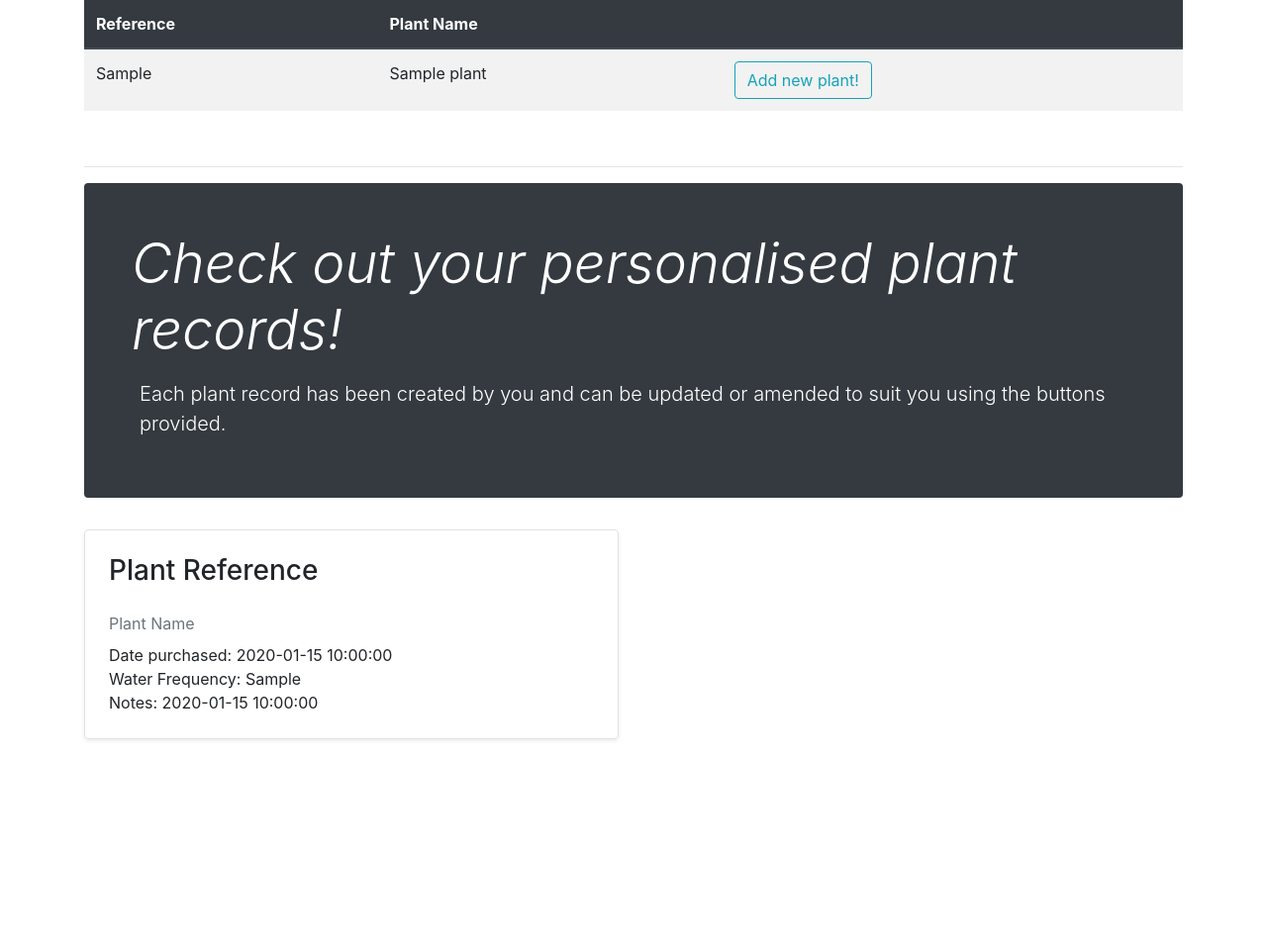
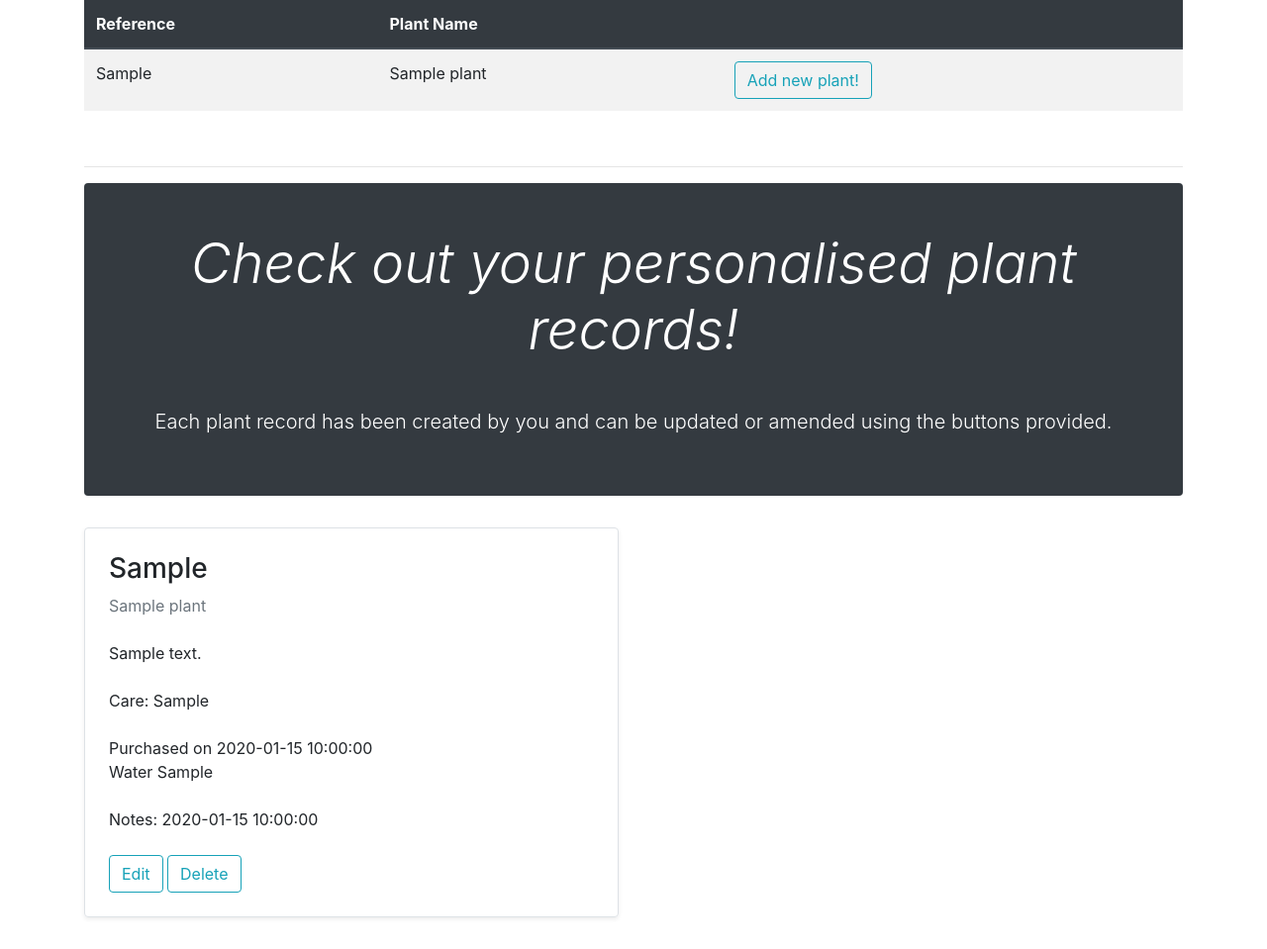
Before and after one commit to Liz94688/test_forFlourish, a Flask app: page /user_account in a window 1280 px wide. Shown: the part 236-1195 px from the top of the page at 99% size. Before the commit the page ends 984 px from the top, so only its background shows below. Run offline with Flask 2, Linux system fonts and the light colour scheme; the visitor is signed in with stand-in values (Sample User, id 1); a database or web service that is not in the repository returns one stand-in record (values such as "Sample title"); some libraries are stand-ins or nearby versions.

Commit message:
Updated user_account. Included records for user logged in only. Styled heading and individual cards for each record

```diff
--- a/app.py
+++ b/app.py
@@ -62,7 +62,6 @@ def register_user():
             'username': request.form['username'].lower(),
             'password': request.form['password'].lower()
         })
-        # Message to acknowledge registration needed
         flash(
             f'User account successfully registered for {form.username.data}', 'success')
 
@@ -116,7 +115,7 @@ def user_logged_in(f):
             return redirect(url_for('login_user'))
     return decorator
 
-
+# Authenticate user
 @user_logged_in
 def get_authenticated_user():
     return session['username']
@@ -126,9 +125,7 @@ def get_authenticated_user():
 @app.route('/logout')
 @user_logged_in
 def logout():
-    # Start a session using username
     session['logged_in'] = False
-    # Remove username from the session
     session.clear()
     flash('You are now logged out', 'success')
     return redirect(url_for('welcome_page'))
@@ -139,8 +136,8 @@ def logout():
 @user_logged_in
 def user_account():
     plants = mongo.db.plants.find()
-    user = get_authenticated_user()
-    records = mongo.db.users_plant_records.find()
+    # user = get_authenticated_user()
+    records = mongo.db.users_plant_records.find({"user": session['username']})
     return render_template("user_account.html", title='User Account', plants=plants, records=records)
 
 
@@ -165,12 +162,16 @@ def add_plant_record(plant_id):
             'plant': {
                 '_id': plant['_id'],
                 'plant_reference': plant['plant_reference'],
-                'plant_name': plant['plant_name']
+                'plant_name': plant['plant_name'],
+                'plant_description': plant['plant_description'],
+                'plant_placement': plant['plant_placement'],
+                'plant_care': plant['plant_care']
             },
             'date_purchased': request.form['date_purchased'].lower(),
             'water_frequency': request.form['water_frequency'].lower(),
             'notes_added': request.form['notes_added'].lower()
         })
+        flash('Plant recorded successfully', 'success')
         return redirect(url_for('user_account'))
     else:
         form = AddPlantRecord(request.form)
@@ -181,12 +182,14 @@ def add_plant_record(plant_id):
 @app.route('/edit_user_plant_record', methods=["GET", "POST"])
 @user_logged_in
 def edit_user_plant_record():
-    records = mongo.db.users_plant_records.find()
-    return render_template("edit_user_plant_record.html", title='Edit Plant Record', records=records)
+    return render_template("edit_user_plant_record.html", title='Edit Plant Record')
 
 
 # Delete User Plant Record
-
+@app.route('/delete_user_plant_record', methods=["GET", "POST"])
+@user_logged_in
+def delete_user_plant_record():
+    return render_template("delete_user_plant_record.html", title='Delete Plant Record')
 
 if __name__ == '__main__':
     app.run(host=os.environ.get('IP'),
--- a/templates/base.html
+++ b/templates/base.html
@@ -17,15 +17,15 @@
 </head>
 <body>
 	{% include 'includes/_navbar.html' %}
+
     {% with messages = get_flashed_messages(with_categories=true) %}
         {% if messages %}
             {% for category, message in messages %}
-                <div class="alert alert-{{ category }}">
-                    {{ message }}
-                </div>
+                <div class="alert alert-{{ category }}">{{ message }}</div>
             {% endfor %}
         {% endif %}
     {% endwith %}
+
 	<div class="container">
 		{% block content %}
 		{% endblock %}
--- a/templates/user_account.html
+++ b/templates/user_account.html
@@ -29,11 +29,12 @@
 <hr>
 
 <!-- User Plant Record Heading -->
-<div class="jumbotron p-4 p-md-5 text-white rounded bg-dark">
+<div class="jumbotron p-4 p-md-5 text-center text-white rounded bg-dark">
 	<div class="col-12 px-0">
 		<h1 class="display-4 font-italic">Check out your personalised plant records!</h1>
+        <br>
 		<p class="lead my-1 p-2">Each plant record has been created by you and can be
-			updated or amended to suit you using the buttons provided.</p>
+			updated or amended using the buttons provided.</p>
 	</div>
 </div>
 
@@ -44,11 +45,19 @@
 		<div
 			class="row no-gutters border rounded overflow-hidden flex-md-row mb-4 shadow-sm h-md-250 position-relative">
 			<div class="col p-4 d-flex flex-column position-static">
-				<h3 class="mb-4">Plant Reference</h3>
-				<div class="mb-2 text-muted">Plant Name</div>
-				<p class="card-text mb-auto">Date purchased: {{record.date_purchased}}</p>
-				<p class="card-text mb-auto">Water Frequency: {{record.water_frequency}}</p>
+				<h3 class="mb-2">{{record.plant.plant_reference}}</h3>
+				<div class="mb-4 text-muted">{{record.plant.plant_name}}</div>
+				<p class="card-text mb-4">{{record.plant.plant_description}}</p>
+				<!-- <p class="card-text mb-auto">Placement: {{record.plant.plant_placement}}</p> -->
+				<p class="card-text mb-4">Care: {{record.plant.plant_care}}</p>
+				<p class="card-text mb-auto">Purchased on {{record.date_purchased}}</p>
+				<p class="card-text mb-4">Water {{record.water_frequency}}</p>
 				<p class="card-text mb-auto">Notes: {{record.notes_added}}</p>
+				<br>
+				<div>
+					<a class="btn btn-outline-info" href="{{ url_for('edit_user_plant_record') }}">Edit</a>
+					<a class="btn btn-outline-info" href="#">Delete</a>
+				</div>
 				<!-- <a href="#" class="stretched-link">Continue reading</a> -->
 			</div>
 		</div>
```
Also changed, not shown: static/main.css (line endings or trailing spaces).
